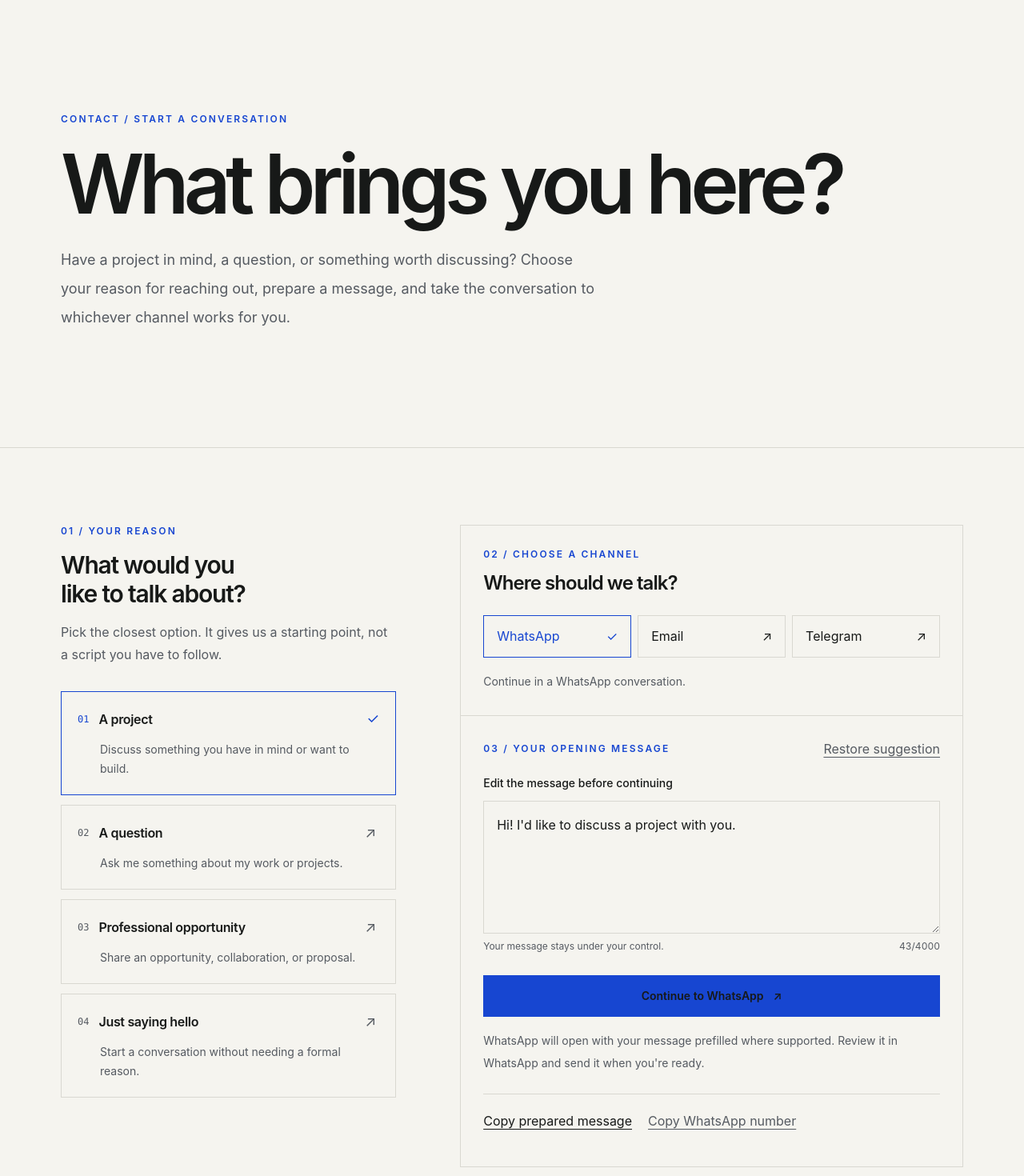
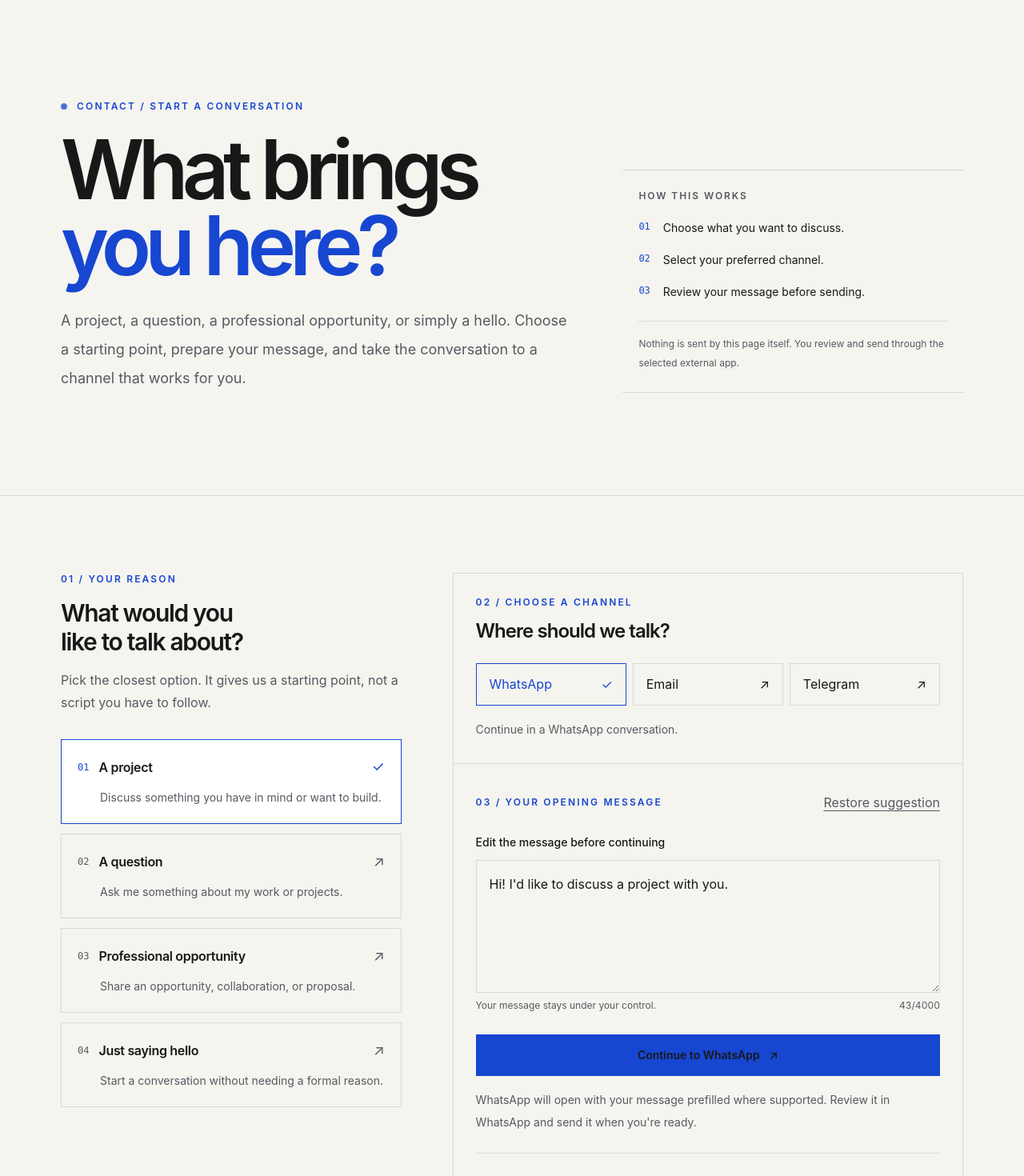
Before and after one commit to JJTGG/JAYJAYTGG, a Next.js app: page /contact in a window 1280 px wide. Shown: the part 80-1550 px from the top of the page at 80% size. Built offline with nearby package versions, Linux system fonts and the light colour scheme.

Commit message:
refactor: refine about and contact pages

```diff
--- a/app/contact/page.tsx
+++ b/app/contact/page.tsx
@@ -1,6 +1,7 @@
 "use client";
 
 import { useState } from "react";
+import ScrollReveal from "../components/ScrollReveal";
 
 type ContactIntent = "project" | "question" | "opportunity" | "hello";
 type ContactChannel = "whatsapp" | "email" | "telegram";
@@ -23,29 +24,29 @@
     label: "A project",
     description: "Discuss something you have in mind or want to build.",
     message: "Hi! I'd like to discuss a project with you.",
-    subject: "Project enquiry",
+    subject: "Project enquiry"
   },
   {
     id: "question",
     label: "A question",
     description: "Ask me something about my work or projects.",
     message: "Hi! I have a question I'd like to ask you.",
-    subject: "A question",
+    subject: "A question"
   },
   {
     id: "opportunity",
     label: "Professional opportunity",
     description: "Share an opportunity, collaboration, or proposal.",
     message: "Hi! I'd like to discuss a professional opportunity with you.",
-    subject: "Professional opportunity",
+    subject: "Professional opportunity"
   },
   {
     id: "hello",
     label: "Just saying hello",
     description: "Start a conversation without needing a formal reason.",
     message: "Hey! Just stopping by to say hello.",
-    subject: "Hello",
-  },
+    subject: "Hello"
+  }
 ];
 
 const channels: {
@@ -56,24 +57,24 @@
   {
     id: "whatsapp",
     label: "WhatsApp",
-    description: "Continue in a WhatsApp conversation.",
+    description: "Continue in a WhatsApp conversation."
   },
   {
     id: "email",
     label: "Email",
-    description: "Prepare an email you can review and send.",
+    description: "Prepare an email you can review and send."
   },
   {
     id: "telegram",
     label: "Telegram",
-    description: "Open my Telegram profile and continue there.",
-  },
+    description: "Open my Telegram profile and continue there."
+  }
 ];
 
 const contactDetails: Record<ContactChannel, string> = {
   whatsapp: "2348154841438",
   email: "kidjayjaytgg@gmail.com",
-  telegram: "@JAYVORTEX_WEB3",
+  telegram: "@JAYVORTEX_WEB3"
 };
 
 const elsewhereLinks = [
@@ -81,33 +82,30 @@
     label: "Contra",
     href: "https://contra.com/jayjaytgg_tiuk6n8t?referralExperimentNid=DEFAULT_REFERRAL_PROGRAM&referrerUsername=jayjaytgg_tiuk6n8t",
     description:
-      "Explore my profile for professional opportunities and project enquiries.",
+      "Explore my profile for professional opportunities and project enquiries."
   },
   {
     label: "X",
     href: "https://x.com/JAYJAYTGG",
-    description: "Follow what I'm building and join the public conversation.",
+    description: "Follow what I'm building and join the public conversation."
   },
   {
     label: "GitHub",
     href: "https://github.com/JJTGG",
-    description: "Explore the code, projects, and experiments behind the work.",
-  },
+    description: "Explore the code, projects, and experiments behind the work."
+  }
 ];
 
 export default function ContactPage() {
   const [intent, setIntent] = useState<ContactIntent>("project");
-  const [channel, setChannel] =
-    useState<ContactChannel>("whatsapp");
+  const [channel, setChannel] = useState<ContactChannel>("whatsapp");
   const [draft, setDraft] = useState(
-    "Hi! I'd like to discuss a project with you.",
+    "Hi! I'd like to discuss a project with you."
   );
   const [copyStatus, setCopyStatus] = useState<CopyStatus>(null);
 
   const selectedIntent = intents.find((item) => item.id === intent)!;
-  const selectedChannel = channels.find(
-    (item) => item.id === channel,
-  )!;
+  const selectedChannel = channels.find((item) => item.id === channel)!;
 
   const destinationHref =
     channel === "whatsapp"
@@ -155,14 +153,14 @@
   async function copyValue(
     value: string,
     successMessage: string,
-    manualValue?: string,
+    manualValue?: string
   ) {
     try {
       await navigator.clipboard.writeText(value);
 
       setCopyStatus({
         type: "success",
-        message: successMessage,
+        message: successMessage
       });
     } catch {
       setCopyStatus({
@@ -170,7 +168,7 @@
         message: manualValue
           ? "Clipboard access failed. Select the detail below and copy it manually."
           : "Clipboard access failed. Select your message above and copy it manually.",
-        manualValue,
+        manualValue
       });
     }
   }
@@ -178,38 +176,81 @@
   return (
     <main>
       <section className="border-b border-[var(--line)]">
-        <div className="mx-auto w-full max-w-[1240px] px-[var(--page-gutter)] py-20 sm:py-28 md:py-36">
-          <p className="text-xs font-semibold uppercase tracking-[0.18em] text-[var(--accent)]">
+        <div className="mx-auto w-full max-w-[1240px] px-[var(--page-gutter)] py-16 sm:py-20 md:py-28 lg:py-32">
+          <ScrollReveal>
+            <div className="grid gap-10 md:grid-cols-[minmax(0,1.2fr)_minmax(240px,0.8fr)] md:items-end md:gap-16">
+              <div>
+                <p className="flex items-center gap-3 text-xs font-semibold uppercase tracking-[0.18em] text-[var(--accent)]">
+                  <span
+                    aria-hidden="true"
+                    className="motion-pulse h-2 w-2 rounded-full bg-[var(--accent)]"
+                  />
                   Contact / Start a conversation
                 </p>
 
-          <h1 className="mt-6 max-w-5xl text-[clamp(3rem,8vw,7rem)] font-semibold leading-[0.96] tracking-[-0.065em]">
-            What brings you here?
+                <h1 className="mt-6 max-w-4xl text-[clamp(3.2rem,8vw,7rem)] font-semibold leading-[0.93] tracking-[-0.075em]">
+                  What brings
+                  <span className="block text-[var(--accent)]">
+                    you here?
+                  </span>
                 </h1>
 
                 <p className="mt-7 max-w-2xl text-base leading-8 text-[var(--muted)] sm:text-lg sm:leading-9">
-            Have a project in mind, a question, or something worth
-            discussing? Choose your reason for reaching out, prepare a
-            message, and take the conversation to whichever channel works
-            for you.
+                  A project, a question, a professional opportunity, or
+                  simply a hello. Choose a starting point, prepare your
+                  message, and take the conversation to a channel that
+                  works for you.
                 </p>
+              </div>
+
+              <aside className="border-y border-[var(--line)] py-6 md:px-5">
+                <p className="text-xs font-semibold uppercase tracking-[0.16em] text-[var(--muted)]">
+                  How this works
+                </p>
+
+                <ol className="mt-5 space-y-4">
+                  {[
+                    "Choose what you want to discuss.",
+                    "Select your preferred channel.",
+                    "Review your message before sending."
+                  ].map((step, index) => (
+                    <li key={step} className="flex items-start gap-4">
+                      <span className="pt-0.5 font-mono text-xs text-[var(--accent)]">
+                        {String(index + 1).padStart(2, "0")}
+                      </span>
+                      <span className="text-sm leading-6">{step}</span>
+                    </li>
+                  ))}
+                </ol>
+
+                <p className="mt-6 border-t border-[var(--line)] pt-4 text-xs leading-6 text-[var(--muted)]">
+                  Nothing is sent by this page itself. You review and send
+                  through the selected external app.
+                </p>
+              </aside>
+            </div>
+          </ScrollReveal>
         </div>
       </section>
 
-      <section>
-        <div className="mx-auto grid w-full max-w-[1240px] gap-12 px-[var(--page-gutter)] py-16 sm:py-20 lg:grid-cols-[minmax(0,0.8fr)_minmax(0,1.2fr)] lg:gap-20 lg:py-24">
+      <section aria-labelledby="contact-intent-heading">
+        <div className="mx-auto grid w-full max-w-[1240px] gap-10 px-[var(--page-gutter)] py-16 sm:py-20 lg:grid-cols-[minmax(0,0.8fr)_minmax(0,1.2fr)] lg:gap-16 lg:py-24">
+          <ScrollReveal>
             <div>
               <p className="text-xs font-semibold uppercase tracking-[0.18em] text-[var(--accent)]">
                 01 / Your reason
               </p>
 
-            <h2 className="mt-4 text-2xl font-semibold tracking-[-0.04em] sm:text-3xl">
+              <h2
+                id="contact-intent-heading"
+                className="mt-4 text-2xl font-semibold tracking-[-0.045em] sm:text-3xl"
+              >
                 What would you like to talk about?
               </h2>
 
               <p className="mt-4 text-sm leading-7 text-[var(--muted)] sm:text-base">
-              Pick the closest option. It gives us a starting point, not a
-              script you have to follow.
+                Pick the closest option. It gives us a starting point, not
+                a script you have to follow.
               </p>
 
               <div className="mt-8 grid grid-cols-1 gap-3 sm:grid-cols-2 lg:grid-cols-1">
@@ -222,9 +263,9 @@
                       type="button"
                       aria-pressed={active}
                       onClick={() => selectIntent(item.id)}
-                    className={`group w-full border p-4 text-left transition-colors sm:p-5 ${
+                      className={`group w-full border p-4 text-left transition-colors focus-visible:outline focus-visible:outline-2 focus-visible:outline-offset-2 focus-visible:outline-[var(--accent)] sm:p-5 ${
                         active
-                        ? "border-[var(--accent)]"
+                          ? "border-[var(--accent)] bg-[var(--surface)]"
                           : "border-[var(--line)] hover:border-[var(--accent)]"
                       }`}
                     >
@@ -249,8 +290,8 @@
                           aria-hidden="true"
                           className={`text-lg transition-transform ${
                             active
-                            ? "translate-x-0 text-[var(--accent)]"
-                            : "-translate-x-1 text-[var(--muted)] group-hover:translate-x-0"
+                              ? "text-[var(--accent)]"
+                              : "text-[var(--muted)] group-hover:translate-x-1"
                           }`}
                         >
                           {active ? "✓" : "↗"}
@@ -265,9 +306,10 @@
                 })}
               </div>
             </div>
+          </ScrollReveal>
 
-          <div className="min-w-0">
-            <div className="border border-[var(--line)]">
+          <ScrollReveal delayMs={100}>
+            <div className="min-w-0 border border-[var(--line)]">
               <div className="border-b border-[var(--line)] p-5 sm:p-7">
                 <p className="text-xs font-semibold uppercase tracking-[0.18em] text-[var(--accent)]">
                   02 / Choose a channel
@@ -277,7 +319,10 @@
                   Where should we talk?
                 </h2>
 
-                <div className="mt-6 grid grid-cols-1 gap-2 sm:grid-cols-3">
+                <div
+                  aria-label="Contact channel"
+                  className="mt-6 grid grid-cols-1 gap-2 sm:grid-cols-3"
+                >
                   {channels.map((item) => {
                     const active = channel === item.id;
 
@@ -287,7 +332,7 @@
                         type="button"
                         aria-pressed={active}
                         onClick={() => selectChannel(item.id)}
-                        className={`flex min-h-12 items-center justify-between gap-3 border px-4 py-3 text-sm font-medium transition-colors ${
+                        className={`flex min-h-12 items-center justify-between gap-3 border px-4 py-3 text-sm font-medium transition-colors focus-visible:outline focus-visible:outline-2 focus-visible:outline-offset-2 focus-visible:outline-[var(--accent)] ${
                           active
                             ? "border-[var(--accent)] text-[var(--accent)]"
                             : "border-[var(--line)] hover:border-[var(--accent)]"
@@ -319,7 +364,7 @@
                       setDraft(selectedIntent.message);
                       setCopyStatus(null);
                     }}
-                    className="text-xs font-medium text-[var(--muted)] underline underline-offset-4 transition-colors hover:text-[var(--accent)]"
+                    className="min-h-10 text-xs font-medium text-[var(--muted)] underline underline-offset-4 transition-colors hover:text-[var(--accent)] focus-visible:outline focus-visible:outline-2 focus-visible:outline-offset-2 focus-visible:outline-[var(--accent)]"
                   >
                     Restore suggestion
                   </button>
@@ -356,14 +401,14 @@
                   href={destinationHref}
                   target={channel === "email" ? undefined : "_blank"}
                   rel={
-                    channel === "email"
-                      ? undefined
-                      : "noopener noreferrer"
+                    channel === "email" ? undefined : "noopener noreferrer"
                   }
-                  className="mt-7 inline-flex min-h-12 w-full items-center justify-center gap-3 bg-[var(--accent)] px-5 py-4 text-center text-sm font-semibold text-white transition-opacity hover:opacity-90"
+                  className="motion-lift mt-7 inline-flex min-h-12 w-full items-center justify-center gap-3 bg-[var(--accent)] px-5 py-4 text-center text-sm font-semibold text-white transition-opacity hover:opacity-90 focus-visible:outline focus-visible:outline-2 focus-visible:outline-offset-2 focus-visible:outline-[var(--accent)]"
                 >
                   {actionLabel}
-                  <span aria-hidden="true">↗</span>
+                  <span className="motion-arrow" aria-hidden="true">
+                    ↗
+                  </span>
                 </a>
 
                 <p className="mt-4 text-sm leading-7 text-[var(--muted)]">
@@ -376,10 +421,10 @@
                     onClick={() =>
                       copyValue(
                         draft,
-                        "Message copied. Paste it into your conversation when you're ready.",
+                        "Message copied. Paste it into your conversation when you're ready."
                       )
                     }
-                    className="text-sm font-medium underline underline-offset-4 transition-colors hover:text-[var(--accent)]"
+                    className="min-h-10 text-sm font-medium underline underline-offset-4 transition-colors hover:text-[var(--accent)] focus-visible:outline focus-visible:outline-2 focus-visible:outline-offset-2 focus-visible:outline-[var(--accent)]"
                   >
                     Copy prepared message
                   </button>
@@ -390,10 +435,10 @@
                       copyValue(
                         contactDetails[channel],
                         `${selectedChannel.label} detail copied.`,
-                        contactDetails[channel],
+                        contactDetails[channel]
                       )
                     }
-                    className="text-sm font-medium text-[var(--muted)] underline underline-offset-4 transition-colors hover:text-[var(--accent)]"
+                    className="min-h-10 text-sm font-medium text-[var(--muted)] underline underline-offset-4 transition-colors hover:text-[var(--accent)] focus-visible:outline focus-visible:outline-2 focus-visible:outline-offset-2 focus-visible:outline-[var(--accent)]"
                   >
                     {detailCopyLabel}
                   </button>
@@ -424,18 +469,25 @@
               This page prepares your message; it does not send messages or
               report whether an external app delivered them.
             </p>
-          </div>
+          </ScrollReveal>
         </div>
       </section>
 
-      <section className="border-t border-[var(--line)]">
+      <section
+        aria-labelledby="elsewhere-heading"
+        className="border-t border-[var(--line)]"
+      >
         <div className="mx-auto grid w-full max-w-[1240px] gap-10 px-[var(--page-gutter)] py-16 sm:py-20 md:grid-cols-[minmax(0,0.8fr)_minmax(0,1.2fr)] md:gap-16">
+          <ScrollReveal>
             <div>
               <p className="text-xs font-semibold uppercase tracking-[0.18em] text-[var(--accent)]">
                 04 / Elsewhere
               </p>
 
-            <h2 className="mt-4 text-2xl font-semibold tracking-[-0.04em] sm:text-3xl">
+              <h2
+                id="elsewhere-heading"
+                className="mt-4 text-2xl font-semibold tracking-[-0.045em] sm:text-3xl"
+              >
                 Prefer another starting point?
               </h2>
 
@@ -444,7 +496,9 @@
                 behind my projects.
               </p>
             </div>
+          </ScrollReveal>
 
+          <ScrollReveal delayMs={100}>
             <div className="divide-y divide-[var(--line)] border-y border-[var(--line)]">
               {elsewhereLinks.map((link, index) => (
                 <a
@@ -459,7 +513,9 @@
                       {String(index + 1).padStart(2, "0")}
                     </span>
 
-                  <h3 className="mt-2 font-semibold">{link.label}</h3>
+                    <h3 className="mt-2 font-semibold transition-colors group-hover:text-[var(--accent)]">
+                      {link.label}
+                    </h3>
 
                     <p className="mt-2 max-w-xl text-sm leading-7 text-[var(--muted)]">
                       {link.description}
@@ -475,15 +531,18 @@
                 </a>
               ))}
             </div>
+          </ScrollReveal>
         </div>
       </section>
 
       <section className="border-t border-[var(--line)]">
         <div className="mx-auto w-full max-w-[1240px] px-[var(--page-gutter)] py-12 sm:py-16">
+          <ScrollReveal>
             <p className="max-w-2xl text-sm leading-7 text-[var(--muted)] sm:text-base">
-            You don't need a perfect pitch or a fully formed plan. Start with
-            what you have in mind, and we can take it from there.
+              You don&apos;t need a perfect pitch or a fully formed plan.
+              Start with what you have in mind, and we can take it from there.
             </p>
+          </ScrollReveal>
         </div>
       </section>
     </main>
```
Lines whose indentation alone changed are shown as unchanged.
